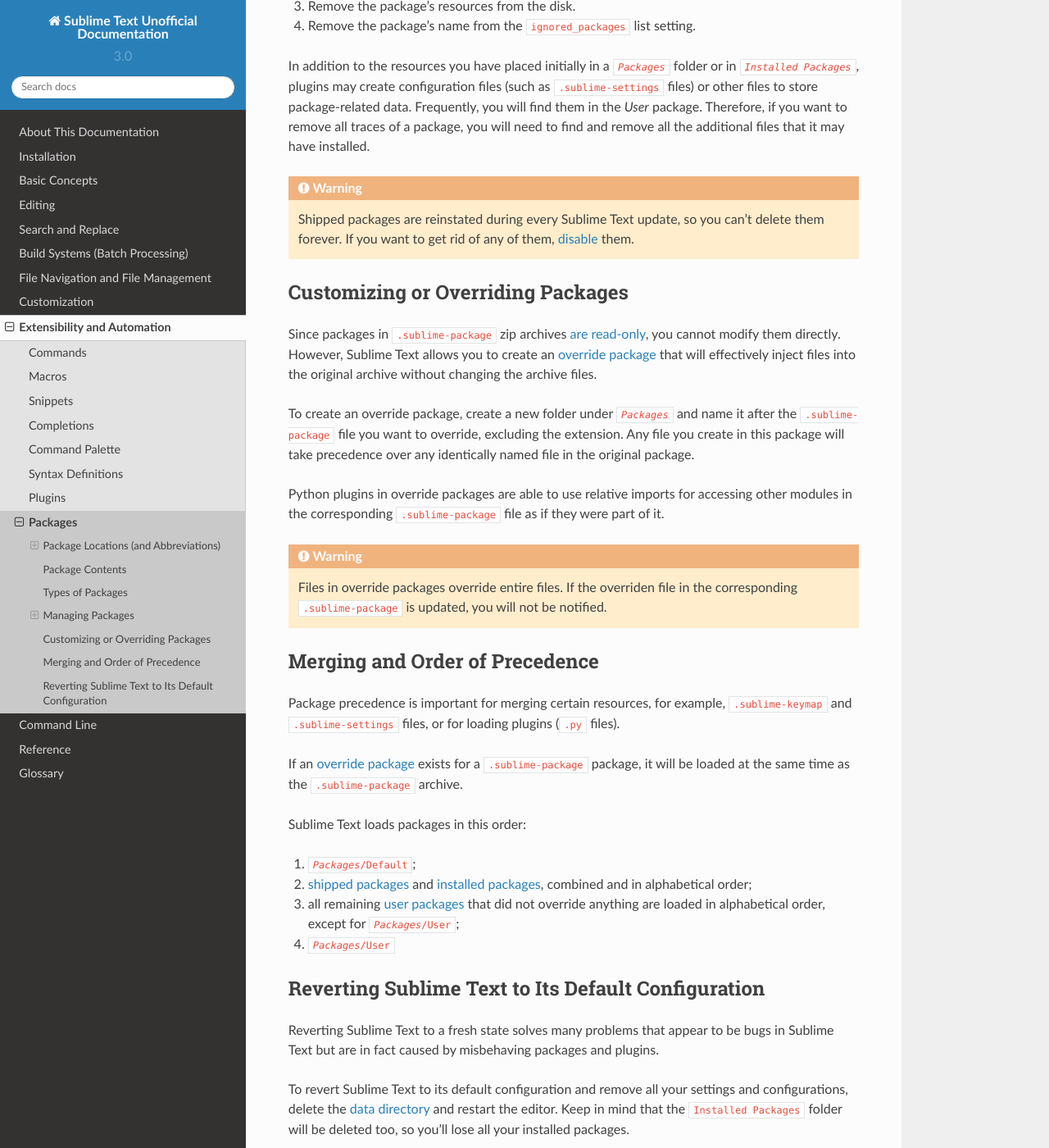
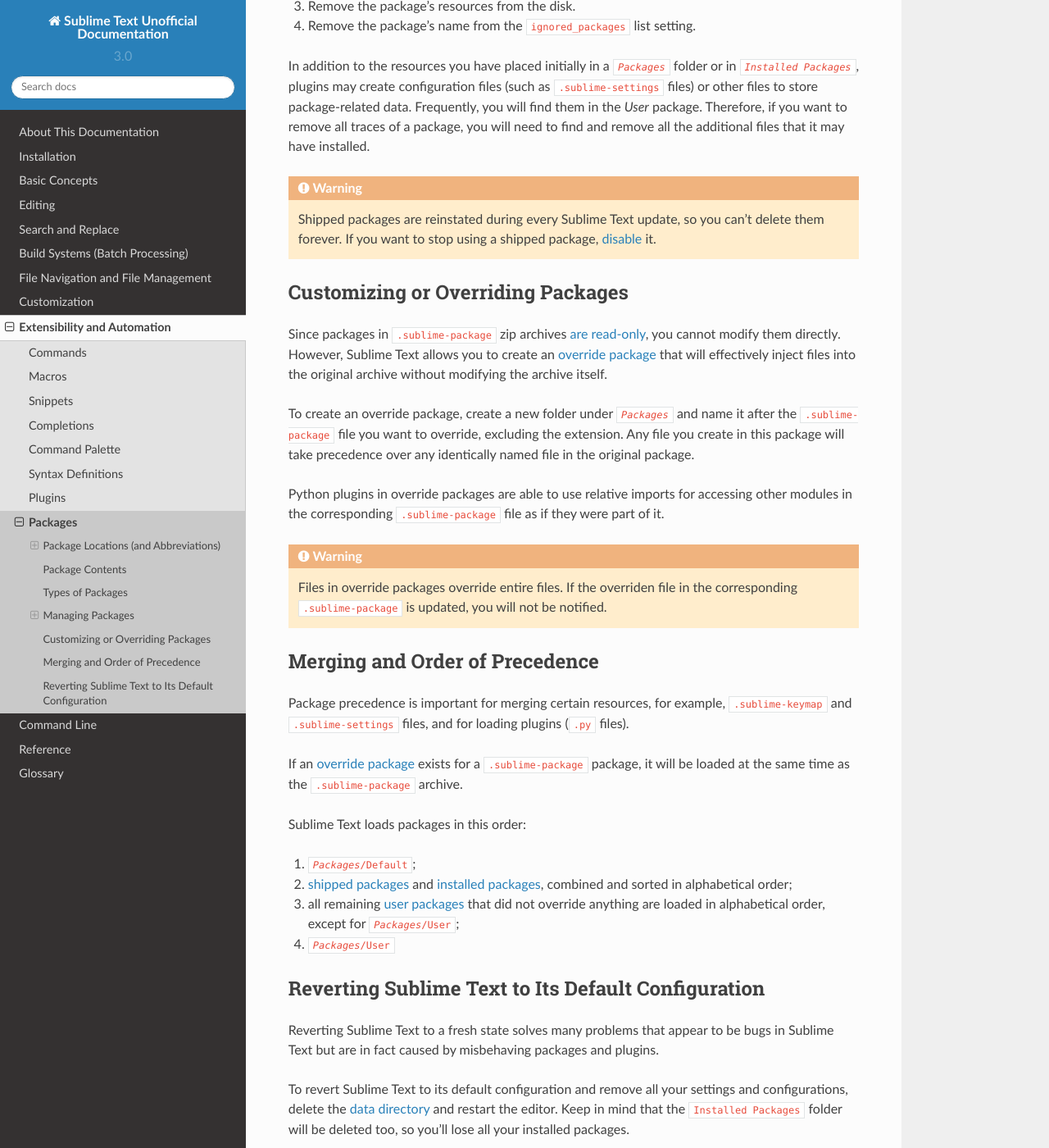
Before and after one commit to guillermooo/sublime-undocs, a Sphinx documentation site: the page built from source/extensibility/packages.rst, in a window 1280 px wide and 1400 px high, scrolled down 4015 px. Shown: the whole window at 82% size. Built offline with Sphinx 7.4.7 and the Read the Docs theme 2.0.0, drawn with Linux system fonts in a browser that asks for light colours; some of the changed text lies outside the part shown.

Commit message:
edit packages topic

```diff
--- a/source/extensibility/packages.rst
+++ b/source/extensibility/packages.rst
@@ -271,8 +271,8 @@
    Shipped packages are reinstated
    during every Sublime Text update,
    so you can't delete them forever.
-   If you want to get rid of any of them,
-   :ref:`disable <disabling-packages>` them.
+   If you want to stop using a shipped package,
+   :ref:`disable <disabling-packages>` it.
 
 
 .. _overriding-packages:
@@ -286,7 +286,7 @@
 However, Sublime Text allows you
 to create an :term:`override package <override packages>`
 that will effectively inject files into the original archive
-without changing the archive files.
+without modifying the archive itself.
 
 To create an override package,
 create a new folder under :file:`{Packages}`
@@ -323,7 +323,7 @@
 
 Package precedence is important for merging certain resources,
 for example, ``.sublime-keymap`` and ``.sublime-settings`` files,
-or for loading plugins (``.py`` files).
+and for loading plugins (``.py`` files).
 
 If an :term:`override package <override packages>` exists
 for a ``.sublime-package`` package,
@@ -333,7 +333,7 @@
 
 1. :file:`{Packages}/Default`;
 #. :term:`shipped packages` and :term:`installed packages`,
-   combined and in alphabetical order;
+   combined and sorted in alphabetical order;
 #. all remaining :term:`user packages`
    that did not override anything
    are loaded in alphabetical order,
```
Also changed, not shown: other parts of source/extensibility/packages.rst (+3 -3 lines).
